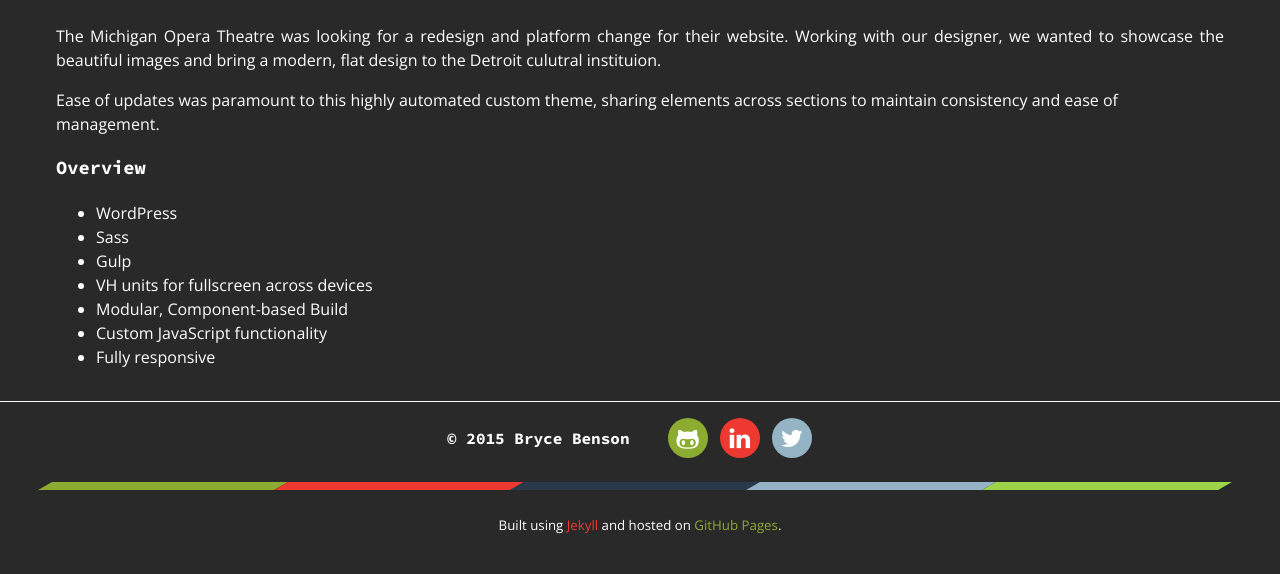
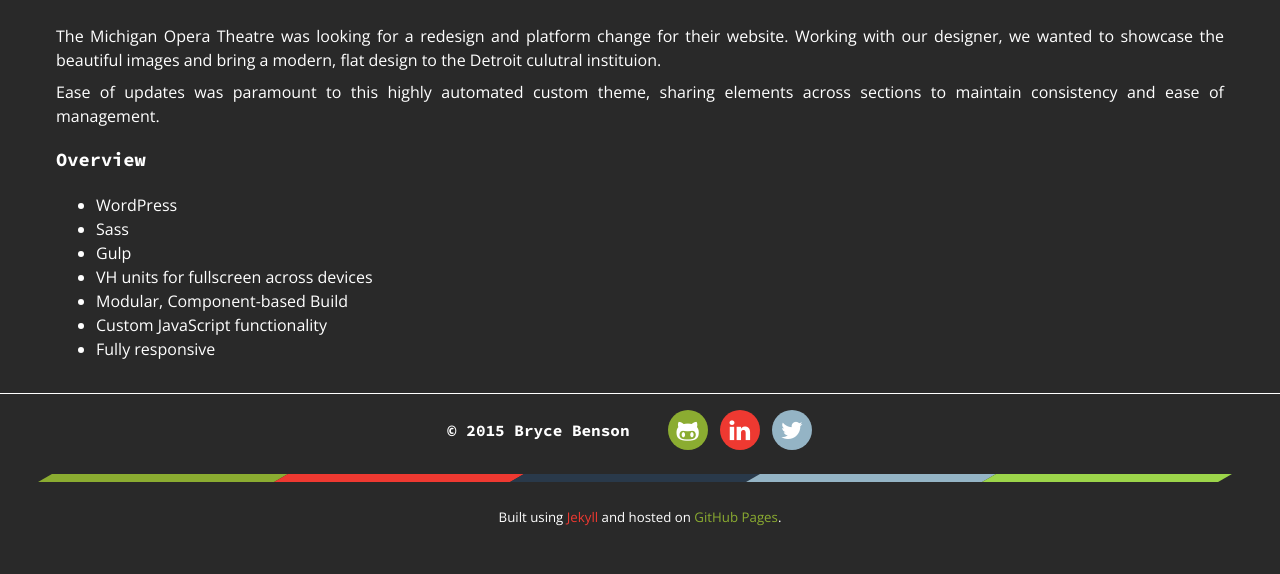
Before and after one commit to brycebenson/brycebenson.github.io, a Jekyll site: the page built from _posts/2015-8-15-michigan-opera-theatre.html, in a window 1280 px wide. Shown: the part 733-1307 px from the top of the page. Built offline with Jekyll 4.4.1, drawn with Linux system fonts in a browser that asks for light colours; nearby versions of some CDN libraries.

Commit message:
updated styles

```diff
--- a/_posts/2015-8-15-michigan-opera-theatre.html
+++ b/_posts/2015-8-15-michigan-opera-theatre.html
@@ -9,7 +9,7 @@
 link: http://michiganopera.org
 
 ---
-    <p class="main__copy">The Michigan Opera Theatre was looking for a redesign and platform change for their website. Working with our designer, we wanted to showcase the beautiful images and bring a modern, flat design to the Detroit culutral instituion.</p><!--readmore--><p>Ease of updates was paramount to this highly automated custom theme, sharing elements across sections to maintain consistency and ease of management.</p>
+    <p class="main__copy">The Michigan Opera Theatre was looking for a redesign and platform change for their website. Working with our designer, we wanted to showcase the beautiful images and bring a modern, flat design to the Detroit culutral instituion.</p><!--readmore--><p class="main__copy">Ease of updates was paramount to this highly automated custom theme, sharing elements across sections to maintain consistency and ease of management.</p>
 
 <h3>Overview</h3>
 <ul>
```
